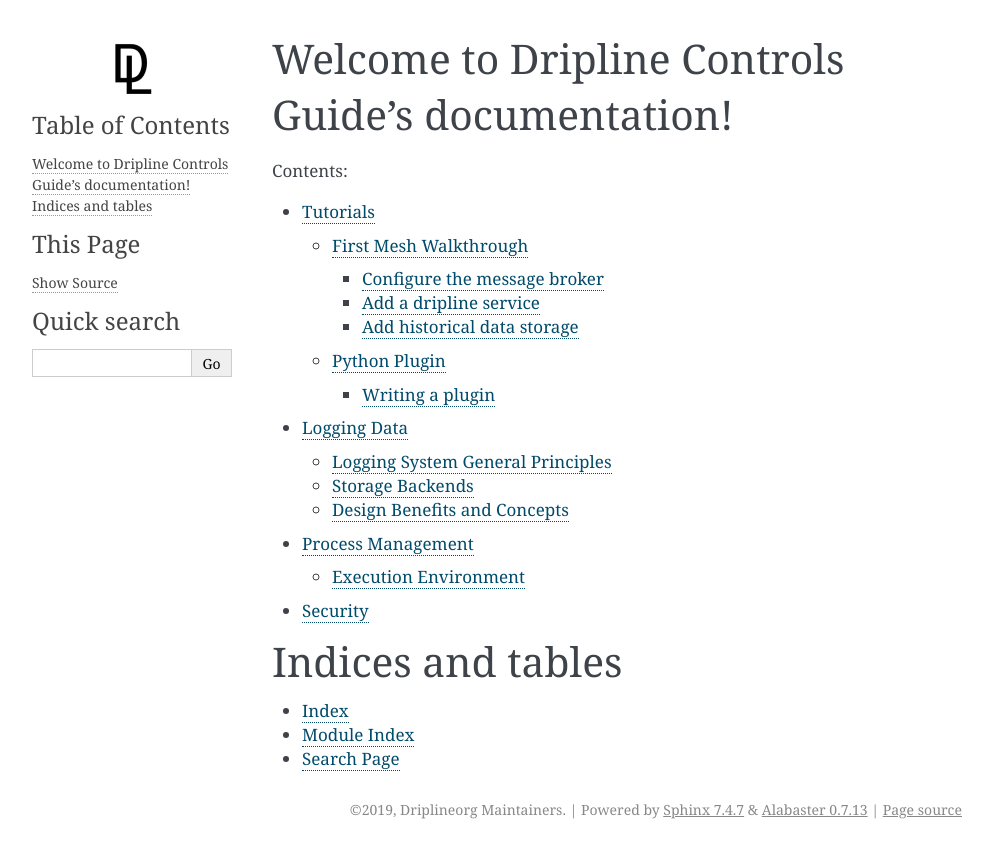
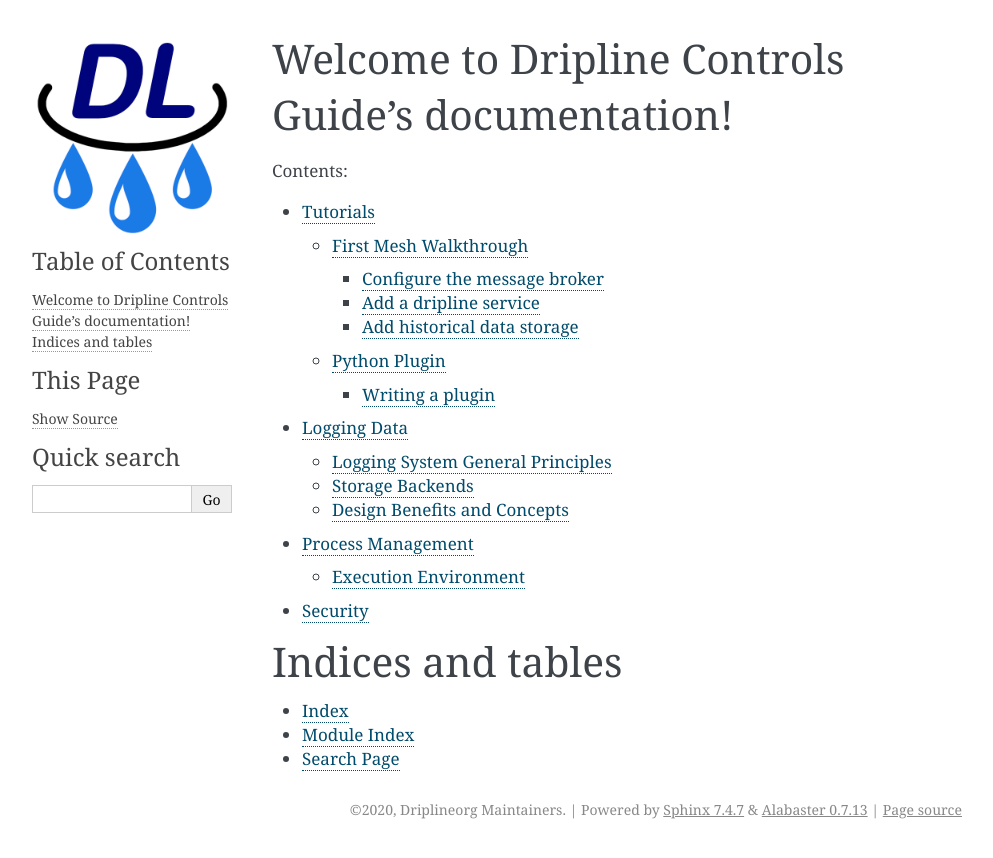
Before and after one commit to driplineorg/controls-guide, a Sphinx documentation site: the page built from source/index.rst, in a window 1280 px wide. Shown: the top 858 px of the page, without its empty margins (148-1141 px from the left). Built offline with Sphinx 7.4.7, drawn with Linux system fonts in a browser that asks for light colours.

Commit message:
Updated logo

```diff
--- a/source/conf.py
+++ b/source/conf.py
@@ -20,7 +20,7 @@
 # -- Project information -----------------------------------------------------
 
 project = u'Dripline Controls Guide'
-copyright = u'2019, Driplineorg Maintainers'
+copyright = u'2020, Driplineorg Maintainers'
 author = u'Driplineorg Maintainers'
 
 # The short X.Y version
@@ -103,8 +103,8 @@ html_static_path = ['_static']
 #
 # html_sidebars = {}
 
-html_logo = 'dripline_favicon.ico'
-html_favicon = 'dripline_favicon.ico'
+html_logo = 'DL3Logo.png'
+html_favicon = 'DL3Logo.ico'
 
 # -- Options for HTMLHelp output ---------------------------------------------
 
```
Also changed, not shown: source/DL3Logo.ico (added), source/DL3Logo.png (added), source/dripline_favicon.ico (deleted).
